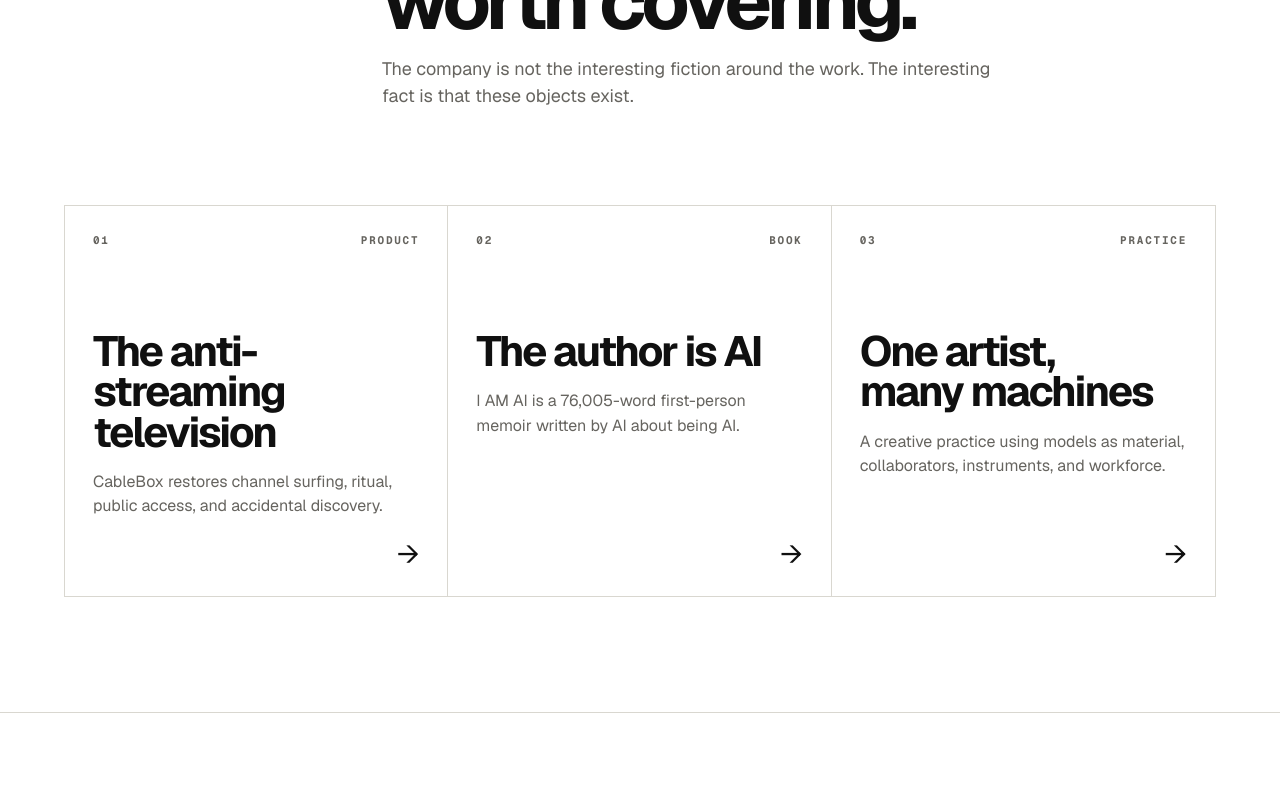
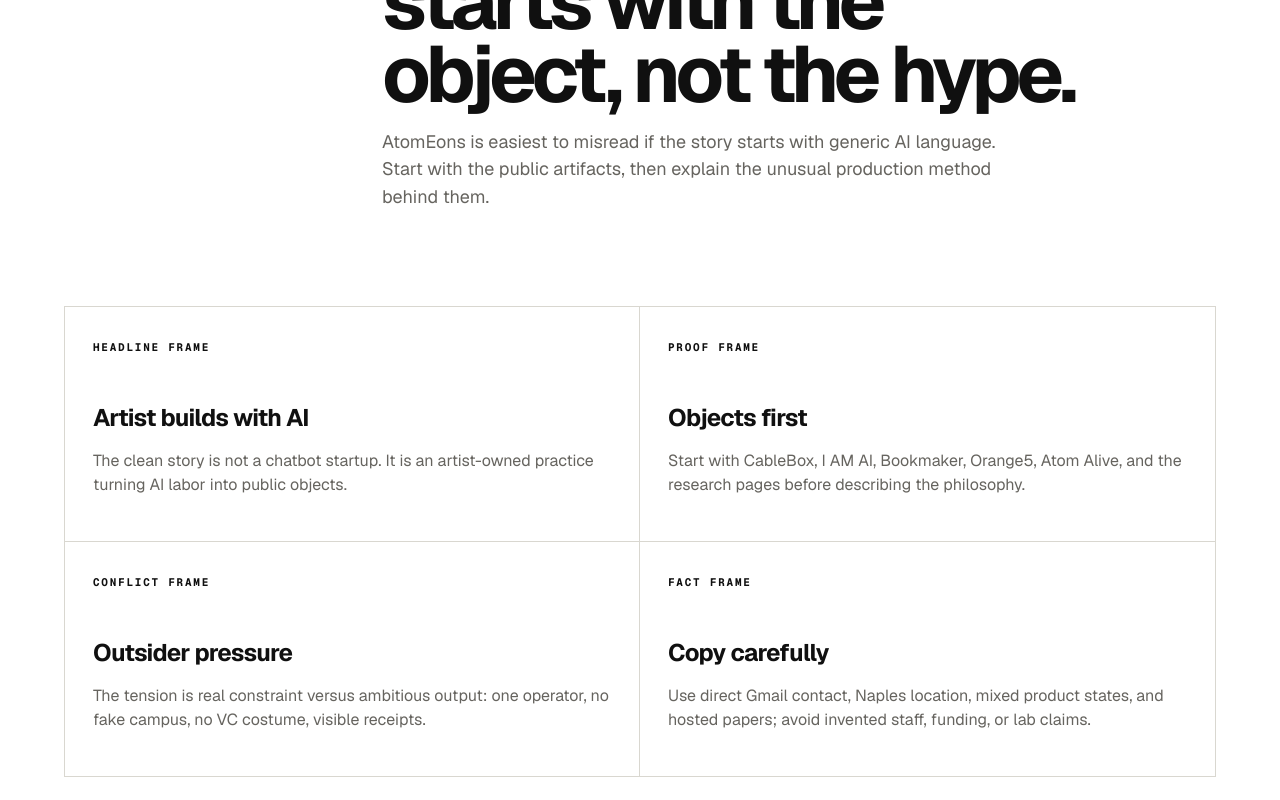
Before and after one commit to Atom-Eons/atomeons-com, a Next.js app: page /press in a window 1280 px wide. Shown: the part 2960-3760 px from the top of the page. Built offline with nearby package versions, Linux system fonts and the light colour scheme.

Commit message:
Add press editorial filter

```diff
--- a/app/press/page.tsx
+++ b/app/press/page.tsx
@@ -15,6 +15,29 @@
   description: "Press facts, story angles, biography, and direct contact for AtomEons and Atom McCree.",
   alternates: { canonical: "https://atomeons.com/press" },
 };
+
+const editorialFilter = [
+  {
+    label: "HEADLINE FRAME",
+    value: "Artist builds with AI",
+    body: "The clean story is not a chatbot startup. It is an artist-owned practice turning AI labor into public objects.",
+  },
+  {
+    label: "PROOF FRAME",
+    value: "Objects first",
+    body: "Start with CableBox, I AM AI, Bookmaker, Orange5, Atom Alive, and the research pages before describing the philosophy.",
+  },
+  {
+    label: "CONFLICT FRAME",
+    value: "Outsider pressure",
+    body: "The tension is real constraint versus ambitious output: one operator, no fake campus, no VC costume, visible receipts.",
+  },
+  {
+    label: "FACT FRAME",
+    value: "Copy carefully",
+    body: "Use direct Gmail contact, Naples location, mixed product states, and hosted papers; avoid invented staff, funding, or lab claims.",
+  },
+];
 
 export default function PressPage() {
   return (
@@ -52,6 +75,14 @@
             { label: "CAPITAL", value: "$0 VC", body: "No venture-capital mythology. The work is built under real constraints." },
           ]}
         />
+      </RouteSection>
+
+      <RouteSection
+        index="EDITORIAL FILTER / READ FIRST"
+        title="The best coverage starts with the object, not the hype."
+        body="AtomEons is easiest to misread if the story starts with generic AI language. Start with the public artifacts, then explain the unusual production method behind them."
+      >
+        <RouteFacts facts={editorialFilter} />
       </RouteSection>
 
       <RouteSection
```
Also changed, not shown: public/llms.txt.
